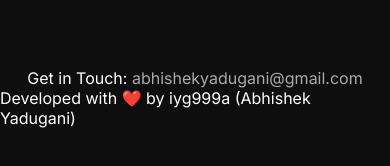
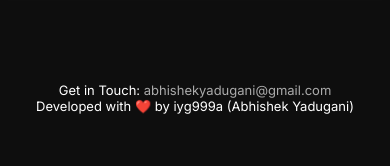
Before and after one commit to iyg999a/iyg999a-portfolio, a plain HTML site: page frontend/index.html in a window 390 px wide. Shown: the part 3658-3824 px from the top of the page. Drawn offline with Linux system fonts and the light colour scheme; a web font is replaced by a local one.

Commit message:
more-responsiveness

```diff
--- a/frontend/CSS/style.css
+++ b/frontend/CSS/style.css
@@ -584,6 +584,9 @@
     .social-cards a img{
         width: 35px;
     }
+    #footer{
+        font-size: 13px;
+    }
 
 
 }
```
